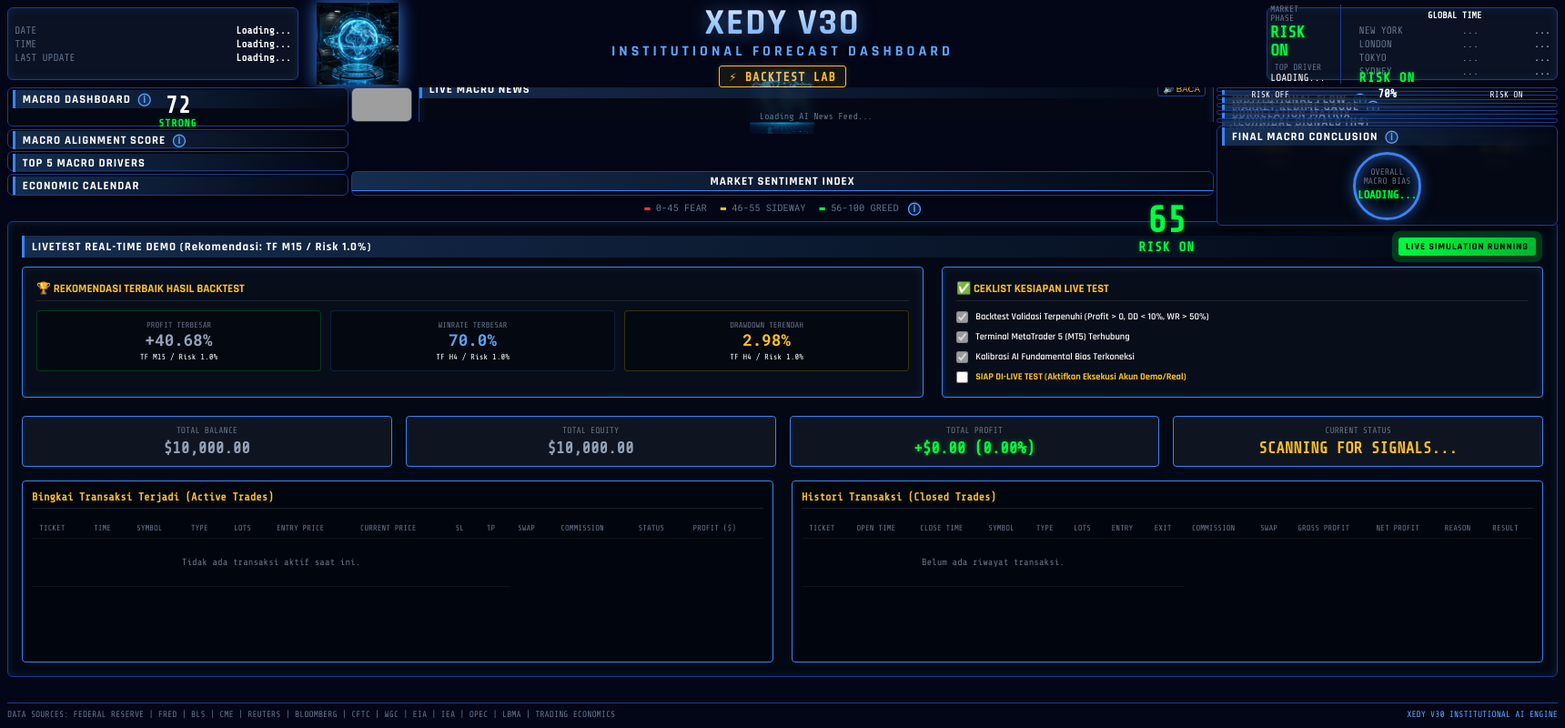
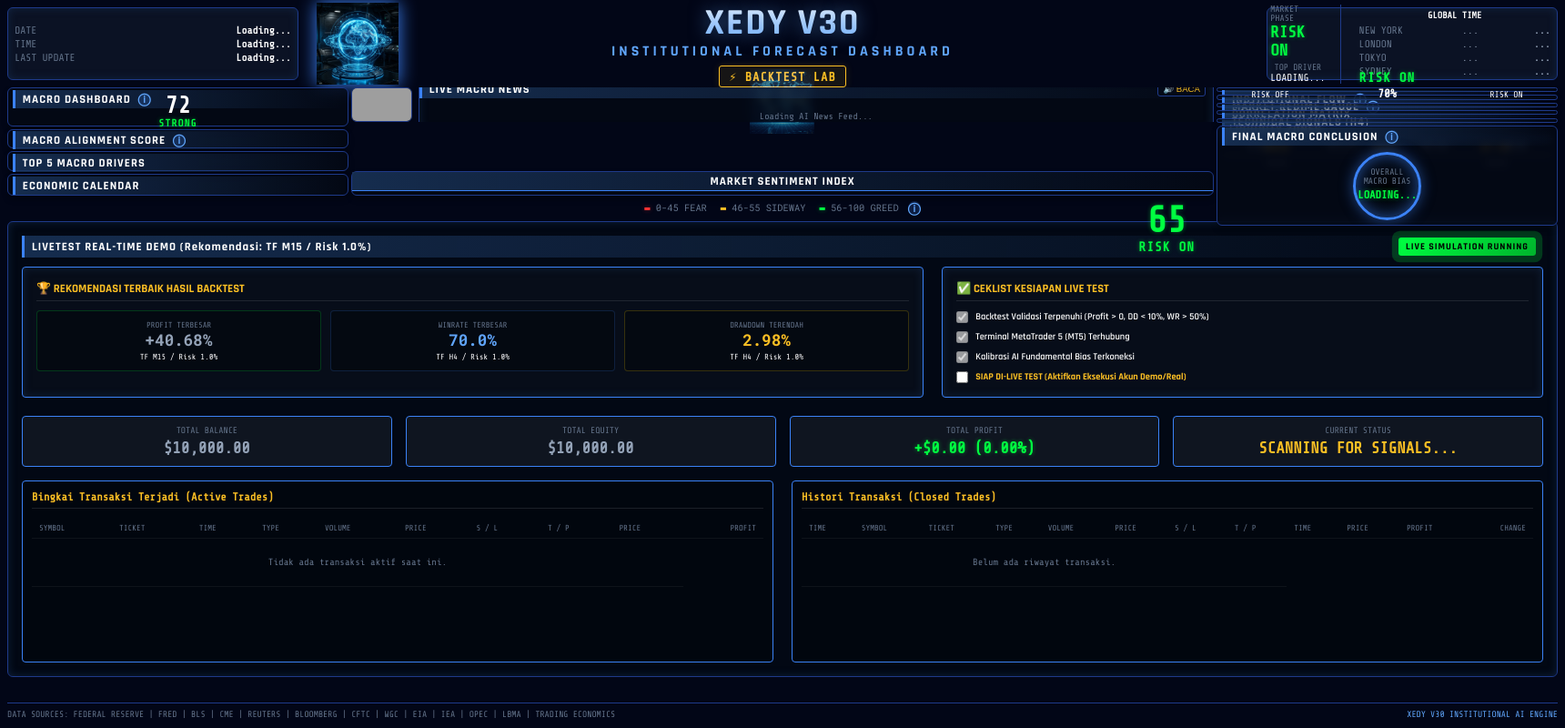
Before and after one commit to Praja04/Sentimen-ai, a Flask app: page / in a window 1720 px wide. Shown: the whole page at 91% size. Run offline with Flask 3, Linux system fonts and the light colour scheme; lists and menus that the app fills with data are empty; grey boxes are pictures that could not be loaded.

Commit message:
Align Live active trades and closed history tables exactly to MetaTrader 5 client terminal layout and summaries

```diff
--- a/static/index.html
+++ b/static/index.html
@@ -334,19 +334,16 @@
                         <table class="livetest-table" style="min-width: 800px;">
                             <thead>
                                 <tr>
+                                    <th>Symbol</th>
                                     <th>Ticket</th>
                                     <th>Time</th>
-                                    <th>Symbol</th>
                                     <th>Type</th>
-                                    <th>Lots</th>
-                                    <th>Entry Price</th>
-                                    <th>Current Price</th>
-                                    <th>SL</th>
-                                    <th>TP</th>
-                                    <th>Swap</th>
-                                    <th>Commission</th>
-                                    <th>Status</th>
-                                    <th>Profit ($)</th>
+                                    <th>Volume</th>
+                                    <th>Price</th>
+                                    <th>S / L</th>
+                                    <th>T / P</th>
+                                    <th>Price</th>
+                                    <th style="text-align:right;">Profit</th>
                                 </tr>
                             </thead>
                             <tbody id="live-active-trades-body">
@@ -362,20 +359,18 @@
                         <table class="livetest-table" style="min-width: 800px;">
                             <thead>
                                 <tr>
+                                    <th>Time</th>
+                                    <th>Symbol</th>
                                     <th>Ticket</th>
-                                    <th>Open Time</th>
-                                    <th>Close Time</th>
-                                    <th>Symbol</th>
                                     <th>Type</th>
-                                    <th>Lots</th>
-                                    <th>Entry</th>
-                                    <th>Exit</th>
-                                    <th>Commission</th>
-                                    <th>Swap</th>
-                                    <th>Gross Profit</th>
-                                    <th>Net Profit</th>
-                                    <th>Reason</th>
-                                    <th>Result</th>
+                                    <th>Volume</th>
+                                    <th>Price</th>
+                                    <th>S / L</th>
+                                    <th>T / P</th>
+                                    <th>Time</th>
+                                    <th>Price</th>
+                                    <th>Profit</th>
+                                    <th style="text-align:right;">Change</th>
                                 </tr>
                             </thead>
                             <tbody id="live-history-trades-body">
@@ -393,6 +388,6 @@
         </footer>
     </div>
 
-    <script src="script.js?v=31"></script>
+    <script src="script.js?v=32"></script>
 </body>
 </html>
--- a/static/script.js
+++ b/static/script.js
@@ -176,61 +176,104 @@ document.addEventListener('DOMContentLoaded', () => {
             statusEl.className = "text-yellow";
         }
 
-        // 3. Active Trades Table
+        // 3. Active Trades Table (MT5 layout)
         const activeBody = document.getElementById("live-active-trades-body");
+        let activeHtml = "";
+        let runningProfitTotal = 0;
+
         if (activeList.length > 0) {
-            activeBody.innerHTML = activeList.map(t => `
+            activeHtml = activeList.map(t => {
+                runningProfitTotal += t.profit;
+                const formattedProfit = t.profit >= 0 ? `+${t.profit.toFixed(2)}` : t.profit.toFixed(2);
+                return `
                     <tr>
-                    <td>#${t.ticket}</td>
-                    <td>${t.time.split(' ')[1]}</td>
                         <td>${t.symbol}</td>
-                    <td class="${t.type === 'BUY' ? 'text-green' : 'text-red'}" style="font-weight:bold;">${t.type}</td>
+                        <td>${t.ticket}</td>
+                        <td>${t.time}</td>
+                        <td class="${t.type === 'BUY' ? 'text-green' : 'text-red'}" style="font-weight:bold;">${t.type.toLowerCase()}</td>
                         <td>${t.lots.toFixed(2)}</td>
                         <td>${t.entry_price.toFixed(2)}</td>
-                    <td>${t.current_price.toFixed(2)}</td>
                         <td>${t.sl.toFixed(2)}</td>
                         <td>${t.tp.toFixed(2)}</td>
-                    <td>$${t.swap.toFixed(2)}</td>
-                    <td>$${t.commission.toFixed(2)}</td>
-                    <td style="color:var(--text-blue); font-weight:bold;">${t.status || 'RUNNING'}</td>
-                    <td class="${t.profit >= 0 ? 'text-green' : 'text-red'}" style="font-weight:bold;">
-                        ${t.profit >= 0 ? '+' : ''}$${t.profit.toFixed(2)}
+                        <td>${t.current_price.toFixed(2)}</td>
+                        <td class="${t.profit >= 0 ? 'text-green' : 'text-red'}" style="font-weight:bold; text-align:right;">
+                            ${formattedProfit}
                         </td>
                     </tr>
-            `).join("");
+                `;
+            }).join("");
         } else {
-            activeBody.innerHTML = `<tr><td colspan="13" class="empty-state">Tidak ada transaksi aktif saat ini.</td></tr>`;
+            activeHtml = `<tr><td colspan="10" class="empty-state">Tidak ada transaksi aktif saat ini.</td></tr>`;
         }
 
-        // 4. Closed History Table
+        // Insert MT5 summary row for Trade tab
+        const formattedTotalProfit = runningProfitTotal >= 0 ? `+${runningProfitTotal.toFixed(2)}` : runningProfitTotal.toFixed(2);
+        activeHtml += `
+            <tr class="mt5-summary-row">
+                <td colspan="9">
+                    <b>• Balance: ${demo.balance.toFixed(2)} USD Equity: ${demo.equity.toFixed(2)} Free Margin: ${demo.equity.toFixed(2)}</b>
+                </td>
+                <td class="${runningProfitTotal >= 0 ? 'text-green' : 'text-red'}" style="font-weight:bold; text-align:right;">
+                    ${runningProfitTotal !== 0 ? formattedTotalProfit : '0.00'}
+                </td>
+            </tr>
+        `;
+        activeBody.innerHTML = activeHtml;
+
+        // 4. Closed History Table (MT5 layout)
         const historyBody = document.getElementById("live-history-trades-body");
         const historyList = demo.history || [];
+        let historyHtml = "";
+        let totalClosedProfit = 0;
+
         if (historyList.length > 0) {
-            historyBody.innerHTML = historyList.map(h => `
+            historyHtml = historyList.map(h => {
+                totalClosedProfit += h.net_profit;
+                const formattedProfit = h.net_profit >= 0 ? `+${h.net_profit.toFixed(2)}` : h.net_profit.toFixed(2);
+
+                // Calculate percentage change return
+                const initialCap = 10000.0;
+                const pctChange = (h.net_profit / initialCap) * 100.0;
+                const formattedChange = pctChange >= 0 ? `+${pctChange.toFixed(3)}%` : `${pctChange.toFixed(3)}%`;
+
+                return `
                     <tr>
-                    <td>#${h.ticket}</td>
-                    <td>${h.open_time.split(' ')[1]}</td>
-                    <td>${h.close_time.split(' ')[1]}</td>
+                        <td>${h.open_time}</td>
                         <td>${h.symbol || 'XAUUSD'}</td>
-                    <td class="${h.type === 'BUY' ? 'text-green' : 'text-red'}" style="font-weight:bold;">${h.type}</td>
+                        <td>${h.ticket}</td>
+                        <td class="${h.type === 'BUY' ? 'text-green' : 'text-red'}" style="font-weight:bold;">${h.type.toLowerCase()}</td>
                         <td>${h.lots.toFixed(2)}</td>
                         <td>${h.entry.toFixed(2)}</td>
+                        <td>${h.sl.toFixed(2)}</td>
+                        <td>${h.tp.toFixed(2)}</td>
+                        <td>${h.close_time}</td>
                         <td>${h.exit.toFixed(2)}</td>
-                    <td>$${(h.commission || 0).toFixed(2)}</td>
-                    <td>$${(h.swap || 0).toFixed(2)}</td>
-                    <td class="${(h.gross_profit || 0) >= 0 ? 'text-green' : 'text-red'}">$${(h.gross_profit || 0).toFixed(2)}</td>
                         <td class="${h.net_profit >= 0 ? 'text-green' : 'text-red'}" style="font-weight:bold;">
-                        ${h.net_profit >= 0 ? '+' : ''}$${h.net_profit.toFixed(2)}
+                            ${formattedProfit}
                         </td>
-                    <td style="font-weight:bold; font-size:0.55rem; color:var(--text-muted);">${h.exit_reason || 'TP HIT'}</td>
-                    <td class="${h.result === 'PROFIT' ? 'text-green' : 'text-red'}" style="font-weight:bold; font-size:0.55rem; letter-spacing:0.5px;">
-                        ${h.result}
+                        <td class="${h.net_profit >= 0 ? 'text-green' : 'text-red'}" style="font-weight:bold; text-align:right;">
+                            ${formattedChange}
                         </td>
                     </tr>
-            `).join("");
+                `;
+            }).join("");
         } else {
-            historyBody.innerHTML = `<tr><td colspan="14" class="empty-state">Belum ada riwayat transaksi.</td></tr>`;
+            historyHtml = `<tr><td colspan="12" class="empty-state">Belum ada riwayat transaksi.</td></tr>`;
         }
+
+        // Insert MT5 summary row for History tab
+        const formattedTotalClosed = totalClosedProfit >= 0 ? `+${totalClosedProfit.toFixed(2)}` : totalClosedProfit.toFixed(2);
+        historyHtml += `
+            <tr class="mt5-summary-row">
+                <td colspan="10">
+                    <b>• Profit: ${totalClosedProfit.toFixed(2)} Credit: 0.00 Deposit: 10000.00 Withdrawal: 0.00 Balance: ${demo.balance.toFixed(2)}</b>
+                </td>
+                <td class="${totalClosedProfit >= 0 ? 'text-green' : 'text-red'}" style="font-weight:bold; text-align:right;" colspan="2">
+                    ${formattedTotalClosed}
+                </td>
+            </tr>
+        `;
+        historyBody.innerHTML = historyHtml;
     }
 
     // INITIALIZATION
--- a/static/style.css
+++ b/static/style.css
@@ -563,3 +563,16 @@ body {
     color: var(--text-muted);
     padding: 20px !important;
 }
+
+/* MT5 Summary Row Styling */
+.mt5-summary-row {
+    background: rgba(30, 30, 30, 0.95) !important;
+    border-top: 1px solid rgba(255, 255, 255, 0.15) !important;
+    border-bottom: 1px solid rgba(255, 255, 255, 0.15) !important;
+    font-size: 0.65rem;
+}
+.mt5-summary-row td {
+    padding: 5px 8px !important;
+    font-family: var(--font-mono);
+    color: #fff !important;
+}
```
Also changed, not shown: livetest_demo.json (+4 -4 lines), xedy_v30_data.json (+10 -10 lines). Lines whose indentation alone changed are shown as unchanged.
